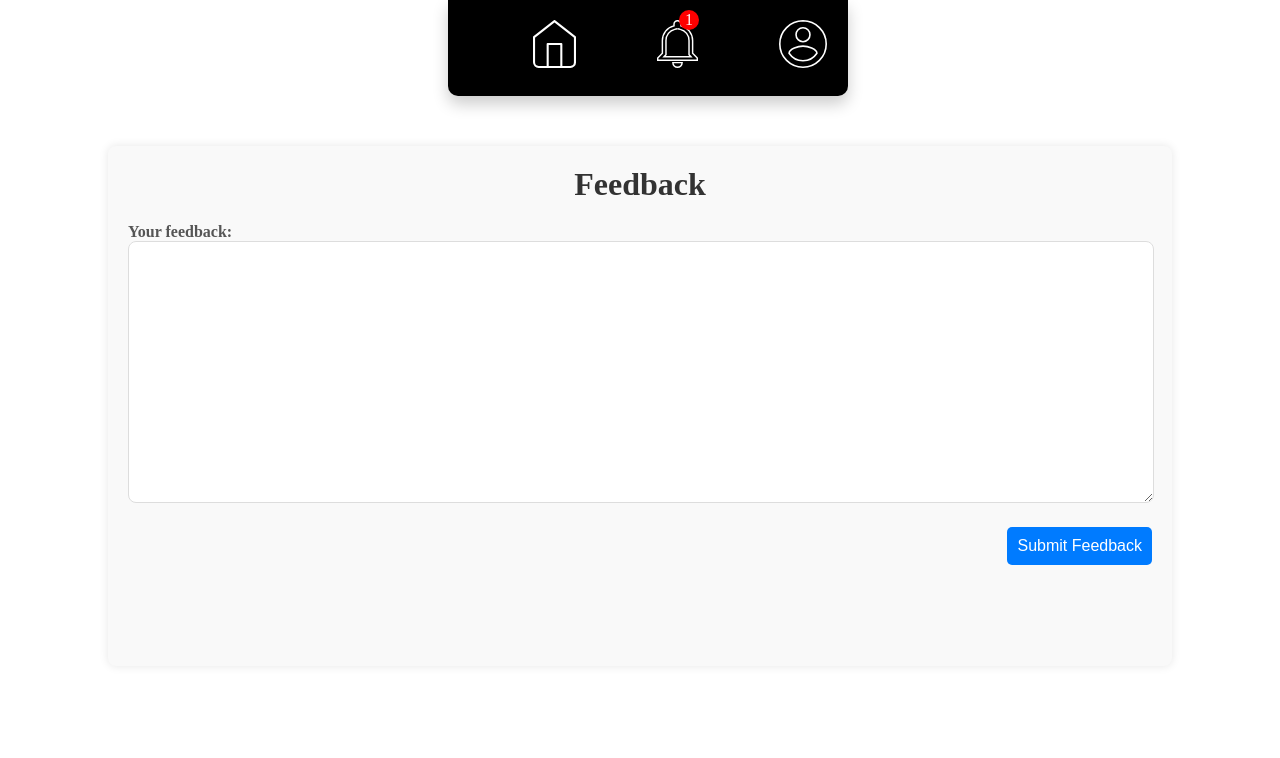
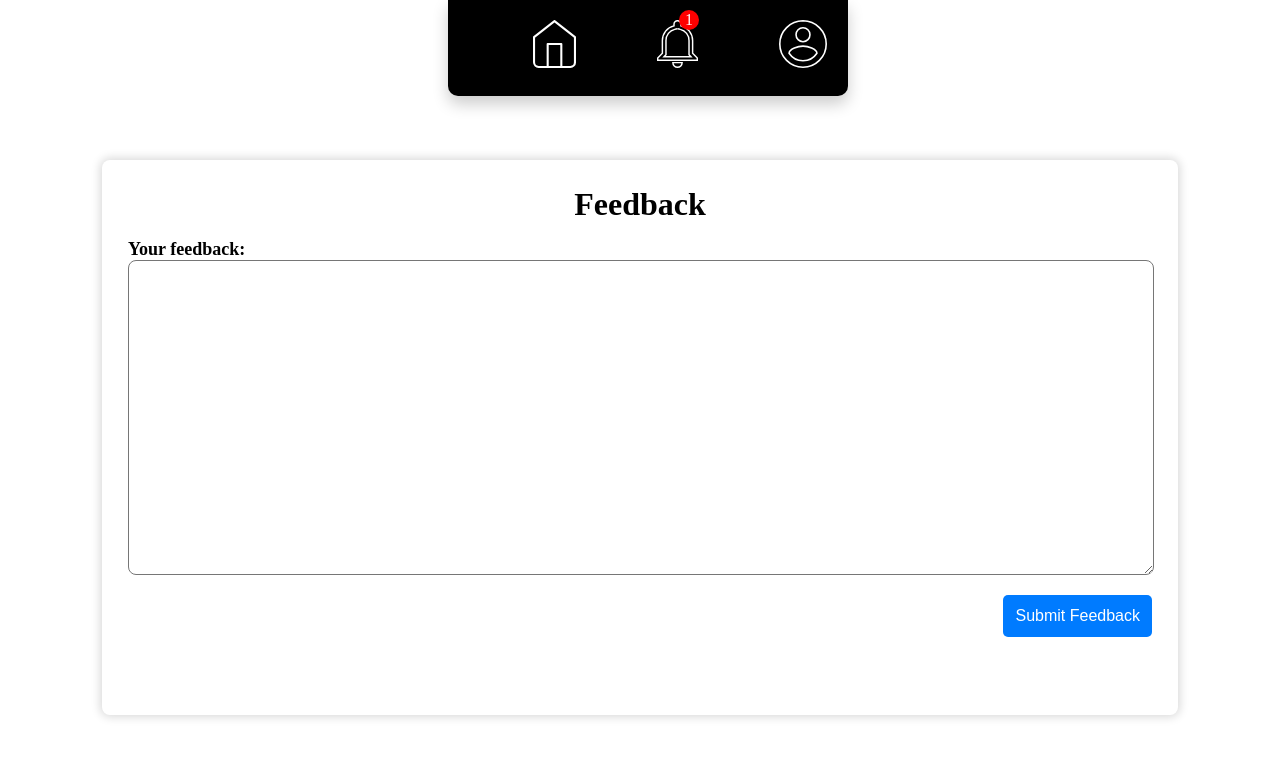
Before and after one commit to miteshp2110/SDP-2, a Django app: template TaskManagement/MyProject/templates/feedback.html in a window 1280 px wide. Shown: the top 758 px of the page. Run offline with Django 5.2, Linux system fonts and the light colour scheme; the template is opened without the code that fills it: most values are stand-ins (such as "Sample title", 1, 10 or a date in 2020).

Commit message:
some changes

```diff
--- a/TaskManagement/MyProject/static/css/account.css
+++ b/TaskManagement/MyProject/static/css/account.css
@@ -8,7 +8,7 @@
     height:60vh;
     margin-left:40vw;
     margin-top:15vh;
-    border-radius:10px;
+    border-radius:8px;
     box-shadow: 0px 8px 16px rgba(0, 0, 0, 0.2);
     text-align:center;
 }
@@ -50,7 +50,7 @@
     height:50vh;
     width:15vw;
     background-color:black;
-    border-radius:10px;
+    border-radius:8px;
     margin-left:30vw;
     margin-top:5vh;
     padding:5px;
@@ -60,7 +60,7 @@
     height:50vh;
     width:20vw;
     background-color:black;
-    border-radius:10px;
+    border-radius:8px;
     margin-left:50vw;
     color:white;
     text-align:center;
--- a/TaskManagement/MyProject/static/css/feedback.css
+++ b/TaskManagement/MyProject/static/css/feedback.css
@@ -1,42 +1,38 @@
-.container {
+.feedback-container {
   width: 80vw;
-  height: 60vh;
-  margin: 50px auto;
-  padding: 20px;
-  background-color: #f9f9f9;
+  height: 63vh;
+  margin: 8vh auto;
+  padding: 2vw;
   border-radius: 8px;
-  box-shadow: 0 0 10px rgba(0, 0, 0, 0.1);
+  box-shadow: 0 0 10px 2px #d9d9d9;
   overflow: auto;
 }
 
 h1 {
   text-align: center;
-  margin-bottom: 20px;
-  color: #333;
+  margin-bottom: 20;
 }
 
 .form-group {
-  margin-bottom: 20px;
+  margin: 2vh 0;
 }
 
 label {
   display: block;
-  font-weight: bold;
-  color: #555;
+  font-size: large;
+  font-weight: bold
 }
 
 textarea {
-  width: calc(100% - 20px);
-  height: 30vh;
-  padding: 10px;
-  border: 1px solid #ddd;
+  width: calc(100% - 2vw);
+  height: 36vh;
+  padding: 1vw;
   border-radius: 8px;
   resize: vertical;
 }
 
 button[type="submit"] {
-  display: block;
-  padding: 10px;
+  padding: 1.5vh;
   background-color: #007bff;
   border: none;
   border-radius: 5px;
--- a/TaskManagement/MyProject/static/css/login.css
+++ b/TaskManagement/MyProject/static/css/login.css
@@ -8,7 +8,7 @@
     height:60vh;
     margin-left:40vw;
     margin-top:15vh;
-    border-radius:10px;
+    border-radius:8px;
     box-shadow: 0px 8px 16px rgba(0, 0, 0, 0.2);
     text-align:center;
 }
--- a/TaskManagement/MyProject/static/css/styles.css
+++ b/TaskManagement/MyProject/static/css/styles.css
@@ -2,6 +2,9 @@
     padding:0px;
     margin:0px;
 
+}
+*::-webkit-scrollbar {
+    display: none;
 }
 
 .headerContainer{
--- a/TaskManagement/MyProject/templates/feedback.html
+++ b/TaskManagement/MyProject/templates/feedback.html
@@ -1,18 +1,20 @@
 {% extends 'header.html' %}
 {% block title %}Account{% endblock %}
 {% load static %}
-{% block cssLink %}<link rel="stylesheet" href="{% static 'css/feedback.css' %}">{% endblock %}
+{% block cssLink %}
+  <link rel="stylesheet" href="{% static 'css/feedback.css' %}">
+{% endblock %}
 {% block header %}
 
 <body>
-<div class="container">
+<div class="feedback-container">
   <h1>Feedback</h1>
 
   <form method="post" >
     {% csrf_token %}
     <div class="form-group">
-      <label for="comments">Your feedback:</label>
-      <textarea id="comments" name="comments" rows="4" required ></textarea>
+      <label for="feedback">Your feedback:</label>
+      <textarea id="feedback" name="feedback" required ></textarea>
     </div>
 
     <div style="display: flex; justify-content: right;" >
@@ -21,13 +23,6 @@
   </form>
 </div>
 
-<script>
-    const ratingInput = document.getElementById('rating');
-    const ratingValue = document.getElementById('ratingValue');
-    ratingInput.addEventListener('input', function() {
-        ratingValue.textContent = this.value;
-    });
-</script>
 </body>
 
 {% endblock %}
--- a/TaskManagement/MyProject/templates/header.html
+++ b/TaskManagement/MyProject/templates/header.html
@@ -10,7 +10,7 @@
 
 <body>
 <div class="headerContainer">
-    {% if length != 0 %}
+    {% if length %}
     <div id="notificationNumber">{{length}}</div>
     {% endif %}
     <a href="/"><img src="{% static 'resources/home_svg.svg' %}" alt="home" id="homeLogo"> </a>
@@ -18,6 +18,7 @@
     <a href="/account"><img src="{% static 'resources/account_svg.svg' %}" alt="account" id="accountLogo"></a>
 </div>
 
+{% if length %}
 <script>
     const bellLogo = document.getElementById("bellLogo");
     const notificationNumber = document.getElementById("notificationNumber");
@@ -36,6 +37,7 @@
 
     positionNotificationNumber();
 </script>
+{% endif %}
 
 
 {% block header %}{% endblock %}
--- a/TaskManagement/MyProject/templates/notification.html
+++ b/TaskManagement/MyProject/templates/notification.html
@@ -5,10 +5,10 @@
 <link rel="stylesheet" href="{% static 'css/notification.css' %}">
 {% endblock %}
 {% block header %}
-<div style="margin-top: 5vh; font-size: 40px; margin-bottom: 2vh; text-align: center;" >Notifications</div>
+<h1 style="margin-top: 5vh; margin-bottom: 2vh; text-align: center; font-size: 50px;" >Notifications</h1>
 {% if length == 0 %}
 <div id="noNotification-container" >
-    <h1 class="noNotification">No new Notifications</h1>
+    <div class="noNotification">No new Notifications</div>
 </div>
 {% else %}
 <div class="notification-container" >
```
Also changed, not shown: TaskManagement/MyProject/static/css/home.css (+18 -21 lines), TaskManagement/MyProject/static/css/notification.css (+3 -5 lines), TaskManagement/MyProject/templates/home.html (+36 -40 lines).
